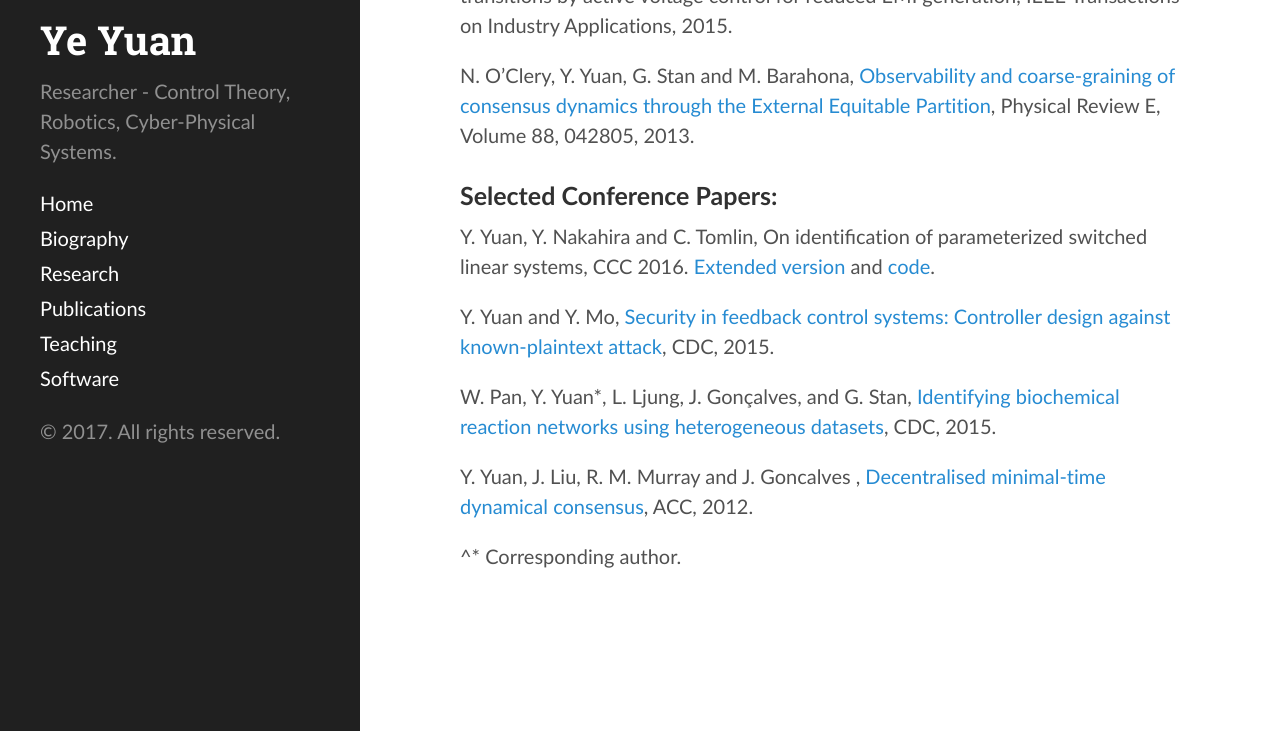
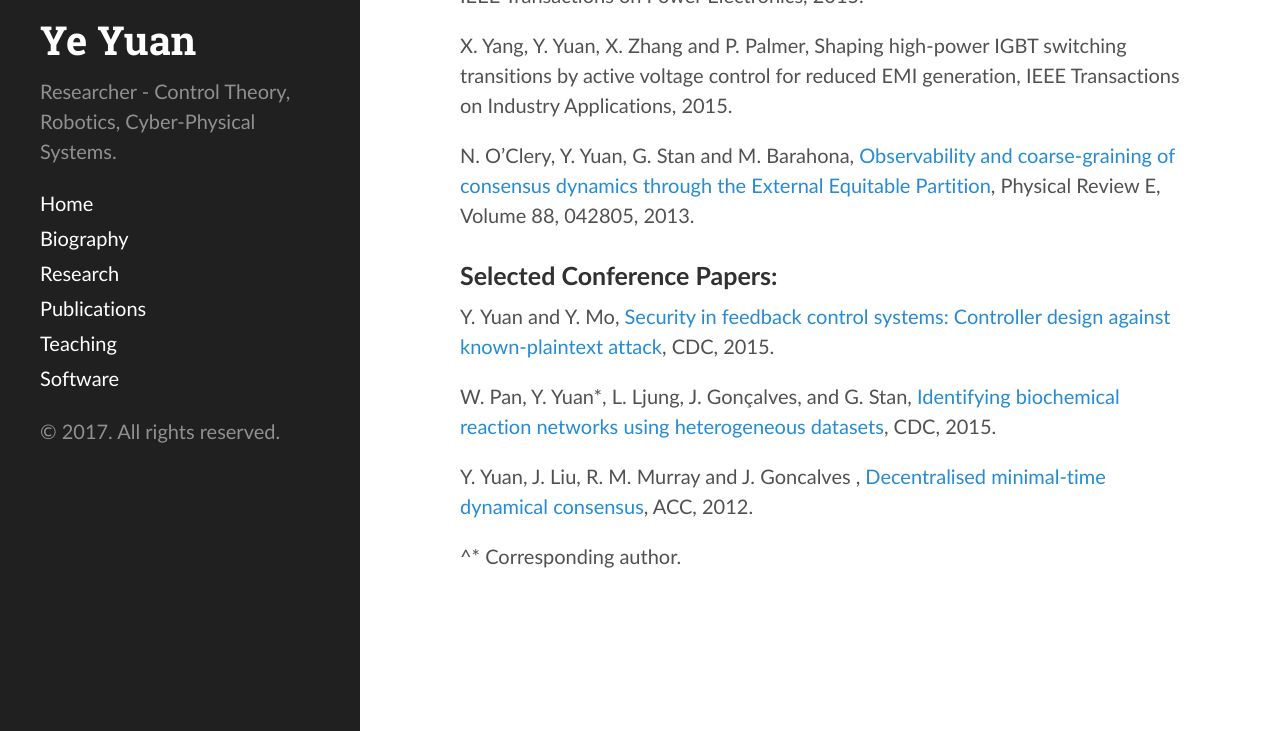
Before and after one commit to yy311/yy311.github.io, a Jekyll site: the page built from publication.md, in a window 1280 px wide and 900 px high, scrolled down 1764 px, cut to the strip 169-900 px from the top of the window. Built offline with Jekyll 4.4.1, drawn with Linux system fonts in a browser that asks for light colours; some of the changed text lies outside the part shown.

Commit message:
Update publication.md

```diff
--- a/publication.md
+++ b/publication.md
@@ -55,8 +58,6 @@ N. O’Clery, Y. Yuan, G. Stan and M. Barahona, [Observability and coarse-graini
 
 <h3>Selected Conference Papers:</h3>
 
-Y. Yuan, Y. Nakahira and C. Tomlin, On identification of parameterized switched linear systems, CCC 2016. [Extended version](https://hybrid.eecs.berkeley.edu/~yeyuan/switchedid.pdf) and [code](https://yy311.github.io/software.html).
-
 Y. Yuan and Y. Mo, [Security in feedback control systems: Controller design against known-plaintext attack](https://www.authorea.com/users/62980/articles/74733), CDC, 2015.
 
 W. Pan, Y. Yuan*, L. Ljung, J. Gonçalves, and G. Stan, [Identifying biochemical reaction networks using heterogeneous datasets](http://arxiv.org/pdf/1509.05153v2.pdf), CDC, 2015.
```
Also changed, not shown: other parts of publication.md (+3 -0 lines).
